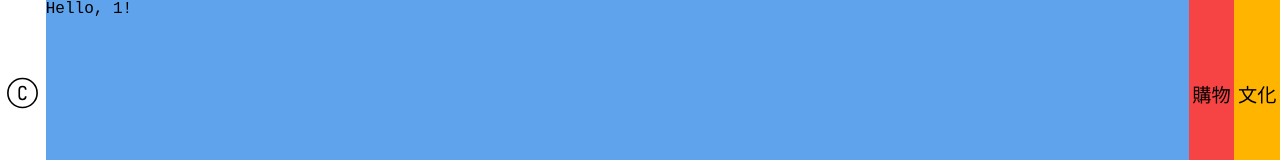
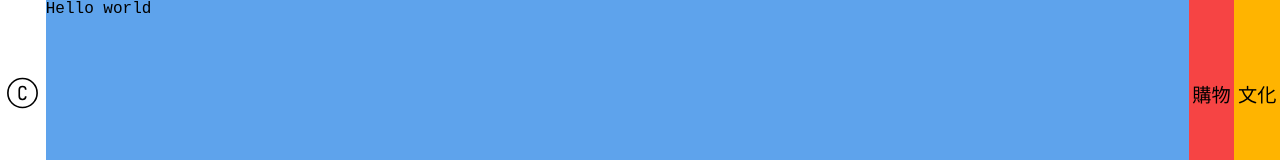
Before and after one commit to alvaromd99/canal-street-market, a React (Vite) app: page /food/1 in a window 1280 px wide. Shown: the top 160 px of the page. Built offline with nearby package versions, Linux system fonts and the light colour scheme; a small style sheet from the web is missing.

Commit message:
add product page to the routes

```diff
--- a/src/App.tsx
+++ b/src/App.tsx
@@ -5,6 +5,7 @@ import Food from './pages/food/Food'
 import Retail from './pages/retail/Retail'
 import { Route, useLocation } from 'wouter'
 import marketIcon from './assets/market.svg'
+import ProductPage from './pages/product/ProductPage'
 
 function App() {
 	const [location, setLocation] = useLocation()
@@ -31,7 +32,7 @@ function App() {
 					location.includes('/food') ? 'selected' : ''
 				}`}
 				onClick={() => {
-					if (location !== '/food') {
+					if (!location.includes('/food')) {
 						setLocation('/food')
 					}
 				}}>
@@ -40,9 +41,7 @@ function App() {
 					<span className='nav-span'>Food</span>
 				</div>
 				<Route path='/food' component={Food} />
-				<Route path='/food/:name'>
-					{(params) => <>Hello, {params.name}!</>}
-				</Route>
+				<Route path='/food/:name'>{ProductPage}</Route>
 			</div>
 
 			{/* RETAIL */}
@@ -52,16 +51,14 @@ function App() {
 					location.includes('/retail') ? 'selected' : ''
 				}`}
 				onClick={() => {
-					if (location !== '/retail') {
+					if (!location.includes('/retail')) {
 						setLocation('/retail')
 					}
 				}}>
 				<p className='nav-paragraph'>購物</p>
 				<span className='nav-span'>Retail</span>
 				<Route path='/retail' component={Retail} />
-				<Route path='/retail/:name'>
-					{(params) => <>Hello, {params.name}!</>}
-				</Route>
+				<Route path='/retail/:name'>{ProductPage}</Route>
 			</div>
 
 			{/* COMMUNITY */}
--- a/src/pages/product/ProductPage.tsx
+++ b/src/pages/product/ProductPage.tsx
@@ -1,8 +1,7 @@
-import { useParams } from 'wouter'
-
 export default function ProductPage() {
-	const params = useParams()
-	const name = params.name
-
-	return <div>{name}</div>
+	return (
+		<div>
+			<h1>Hello world</h1>
+		</div>
+	)
 }
```
